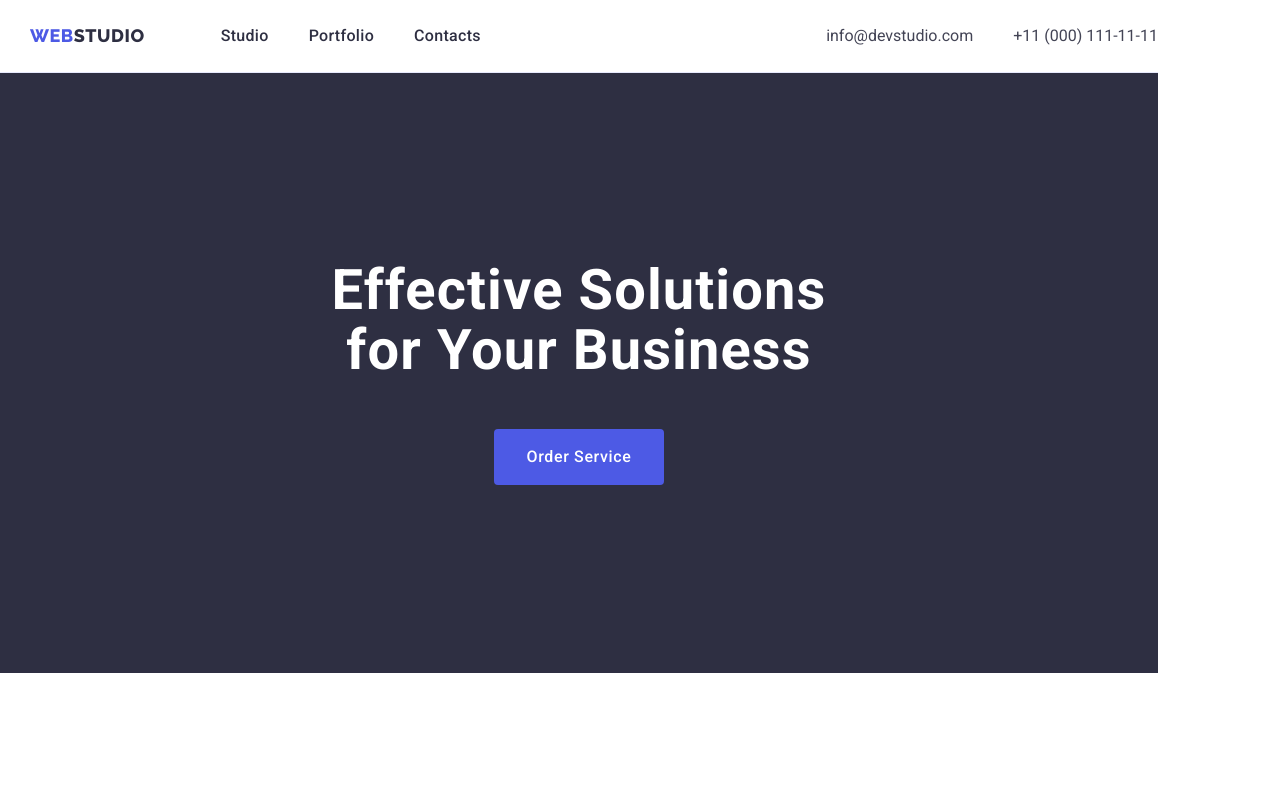
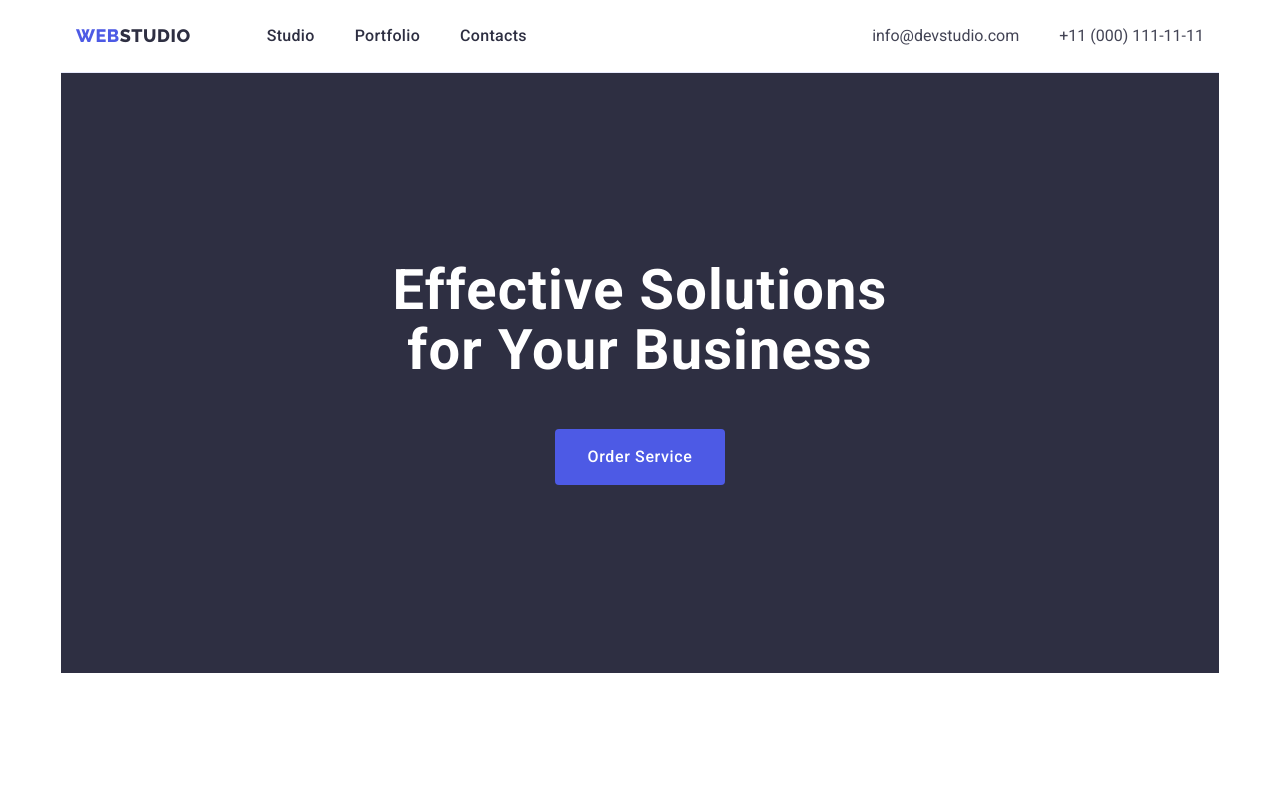
Before and after one commit to Serhii01071994/goit-markup-hw-03, a plain HTML site: page index.html in a window 1280 px wide. Shown: the top 790 px of the page. Drawn offline with nearby package versions, Linux system fonts and the light colour scheme.

Commit message:
правка после проверки ментором

```diff
--- a/css/styles.css
+++ b/css/styles.css
@@ -32,7 +32,10 @@ body {
 }
 .container {
   width: 1158px;
-  padding: 0 15px;
+  padding-left: 15px;
+  padding-right: 15px;
+  margin-left: auto;
+  margin-right: auto;
 }
 /* RESET */
 .logo {
@@ -111,16 +114,15 @@ img {
 }
 
 .adr-style {
+  padding: 24px 0;
+}
+
+.address {
   color: var(--second-color-site);
   font-weight: 400;
   font-size: 16px;
   display: flex;
-  flex-direction: row;
   gap: 40px;
-}
-
-.address {
-  padding: 24px 0;
 }
 .adr-style:hover,
 .adr-style:focus {
@@ -129,7 +131,6 @@ img {
 
 .header-flex {
   display: flex;
-  flex-direction: row;
   justify-content: space-between;
   align-items: center;
 }
@@ -153,7 +154,7 @@ img {
   max-width: 496px;
   text-align: center;
   letter-spacing: 0.02em;
-  padding-bottom: 48px;
+  margin-bottom: 48px;
   margin-left: auto;
   margin-right: auto;
 }
@@ -303,7 +304,7 @@ img {
   font-size: 16px;
   line-height: 24px;
   color: var(--logo-clr-light);
-  letter-spacing: 0.03em;
+  letter-spacing: 0.02em;
   width: 264px;
 }
 
--- a/index.html
+++ b/index.html
@@ -20,7 +20,7 @@
   <body class="main-color">
     <!-- Шапка -->
     <header class="header container">
-      <div class="header-flex container">
+      <div class="header-flex">
         <nav class="header-nav-flex">
           <a class="logo link logo-header" href="./index.html"
             >Web<span class="logo-clr-dark">Studio</span></a
@@ -39,14 +39,14 @@
         </nav>
 
         <address>
-          <ul class="list adr-style">
+          <ul class="list address">
             <li>
-              <a class="adr-style link address" href="mailto:info@devstudio.com"
+              <a class="adr-style link" href="mailto:info@devstudio.com"
                 >info@devstudio.com</a
               >
             </li>
             <li>
-              <a class="adr-style link address" href="tel:+110001111111"
+              <a class="adr-style link" href="tel:+110001111111"
                 >+11 (000) 111-11-11</a
               >
             </li>
@@ -116,7 +116,7 @@
         </div>
       </section>
       <!-- Наша команда -->
-      <section class="team-bgr">
+      <section class="team-bgr container">
         <div class="container team-container">
           <h2 class="second-hdr">Our Team</h2>
           <ul class="list team-list">
```
Also changed, not shown: portfolio.html (+8 -13 lines).
